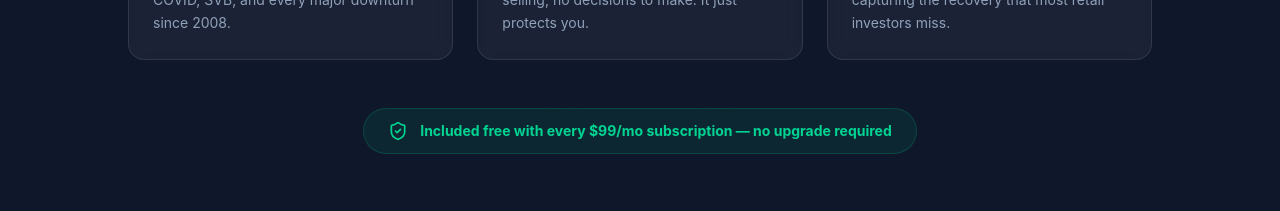
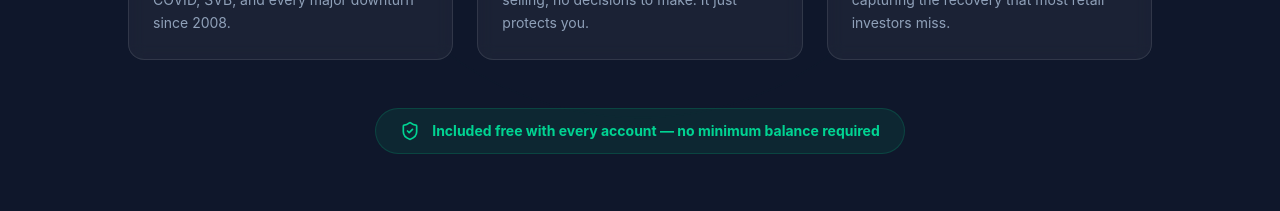
Before and after one commit to selsarraj-create/retinawealth, a Next.js app: page / in a window 1280 px wide. Shown: the part 2600-2811 px from the top of the page. Built offline with nearby package versions, Linux system fonts and the light colour scheme.

Commit message:
fix: update crash shield badging for free tier

```diff
--- a/src/app/(marketing)/page.tsx
+++ b/src/app/(marketing)/page.tsx
@@ -215,7 +215,7 @@ export default function MarketingPage() {
           <div className="mt-12 text-center">
             <div className="inline-flex items-center gap-3 px-6 py-3 rounded-full bg-emerald-500/10 border border-emerald-500/20">
               <ShieldCheck className="w-5 h-5 text-emerald-400" />
-              <span className="text-emerald-400 font-bold text-sm">Included free with every $99/mo subscription — no upgrade required</span>
+              <span className="text-emerald-400 font-bold text-sm">Included free with every account — no minimum balance required</span>
             </div>
           </div>
         </div>
```
